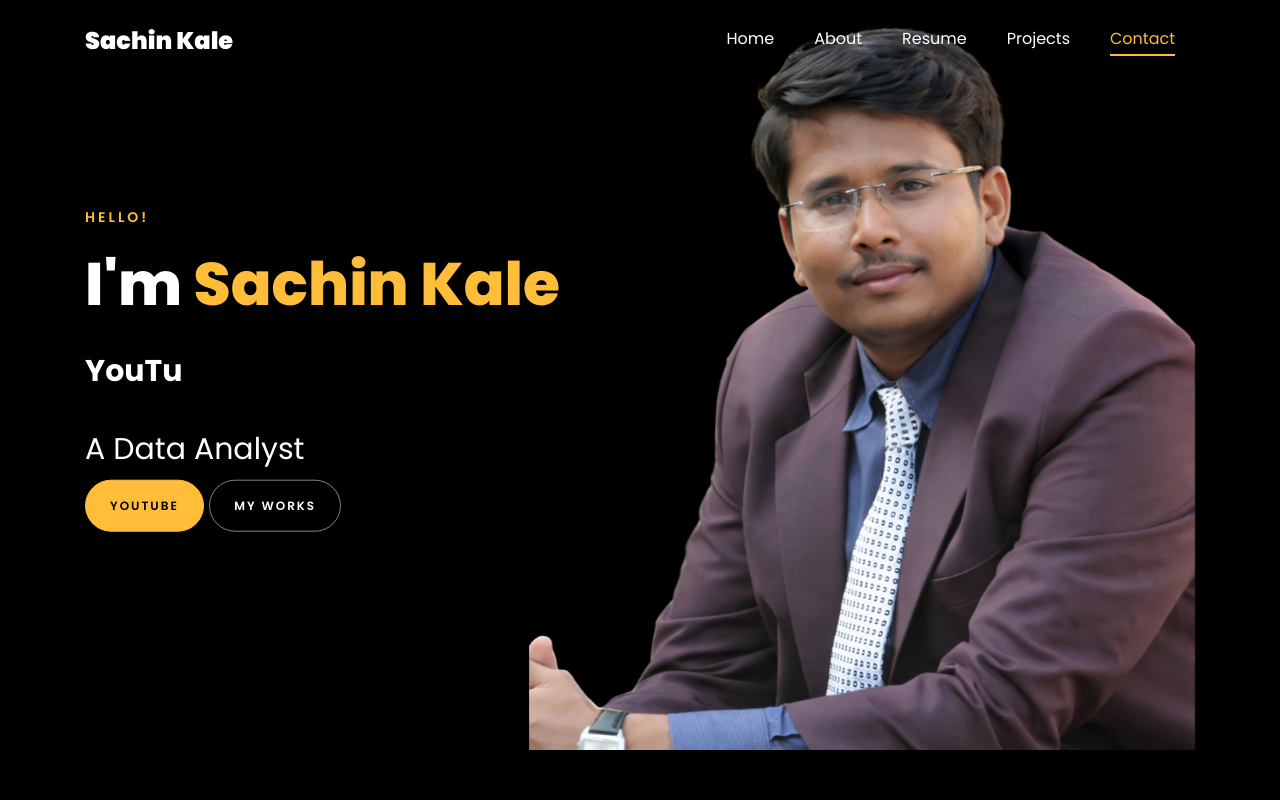
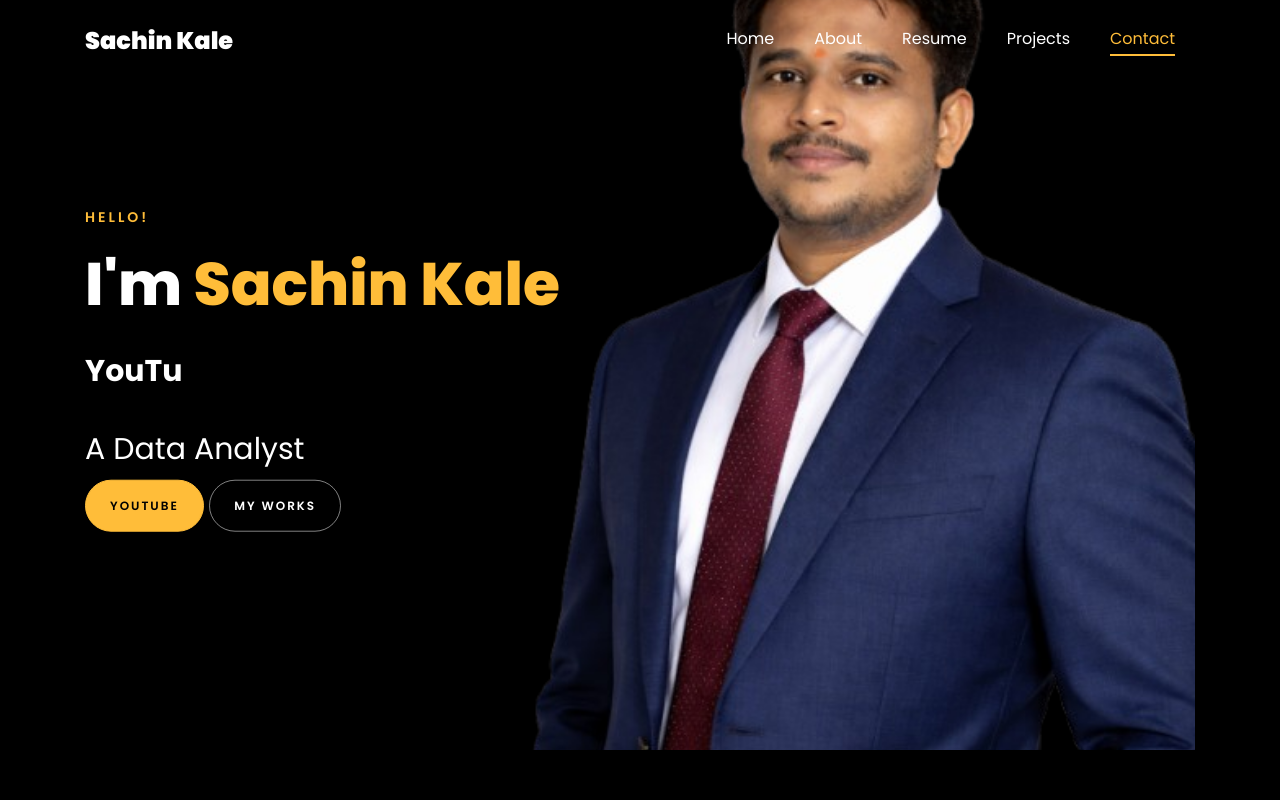
Before and after one commit to sachinkale-anlyt/sachinkale-anlyt.github.io, a plain HTML site: page index.html in a window 1280 px wide. Shown: the top 800 px of the page. Drawn offline with Linux system fonts and the light colour scheme; files whose address does not match are found by name.

Commit message:
Update index.html

```diff
--- a/index.html
+++ b/index.html
@@ -141,7 +141,7 @@
 	      	<div class="overlay"></div>
 	         <div class="container">
 	          <div class="row d-md-flex no-gutters slider-text align-items-end justify-content-end" data-scrollax-parent="true">
-	          	<div class="one-third js-fullheight order-md-last img" style="background-image:url(images/bg_1.png);">
+	          	<div class="one-third js-fullheight order-md-last img" style="background-image:url(images/bg2.png);">
 	          	 <div class="overlay"></div>
 	          	</div>
 		          <div class="one-forth d-flex  align-items-center ftco-animate" data-scrollax=" properties: { translateY: '70%' }">
```
